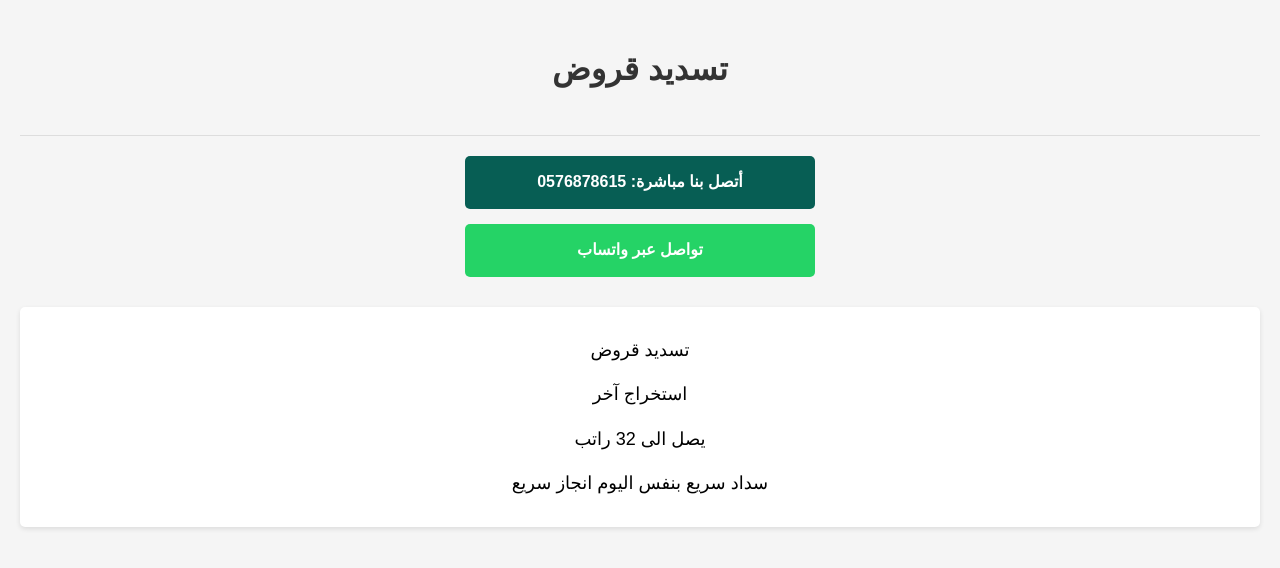
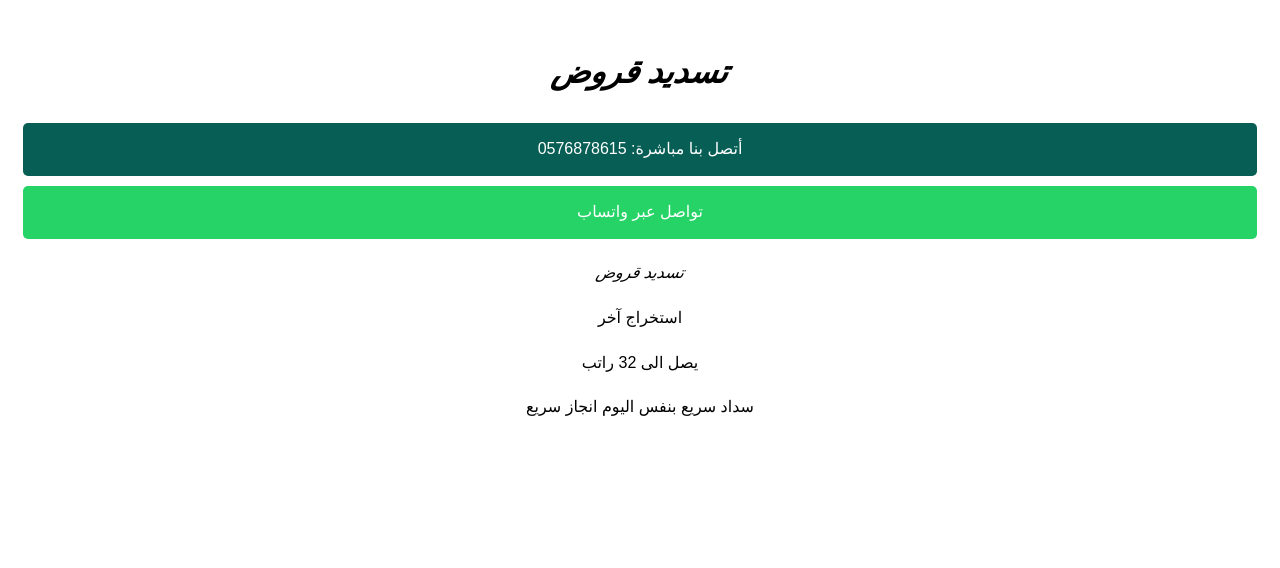
Before and after one commit to Basel777888/Basel777888.github.io, a plain HTML site: page index.html in a window 1280 px wide. Drawn offline with Linux system fonts and the light colour scheme.

Commit message:
إصلاح كامل للصفحة

```diff
--- a/index.html
+++ b/index.html
@@ -2,8 +2,6 @@
 <html>
 <head>
     <meta charset="UTF-8">
-    <meta name="viewport" content="width=device-width, initial-scale=1.0">
-    <title>تسديد قروض</title>
     <style>
         .hidden-text {
             color: transparent;
@@ -14,68 +12,48 @@
             font-family: Arial, sans-serif;
             text-align: right;
             direction: rtl;
-            padding: 20px;
-            background-color: #f5f5f5;
+            padding: 15px;
+            background-color: #fff;
             line-height: 1.8;
-            margin: 0;
         }
-        .header {
-            color: #333;
-            text-align: center;
-            margin-bottom: 20px;
-            padding-bottom: 15px;
-            border-bottom: 1px solid #ddd;
+        .tilted-text {
+            display: inline-block;
+            transform: skewX(-10deg); /* ميلان النص */
+            font-style: italic; /* شكل مائل */
         }
-        .contact-btn {
-            display: block;
+        .contact-box {
             background-color: #075E54;
             color: white;
-            padding: 12px 25px;
+            padding: 12px;
+            margin: 10px 0;
             border-radius: 5px;
-            text-decoration: none;
-            margin: 15px auto;
-            font-weight: bold;
-            text-align: center;
-            width: 80%;
-            max-width: 300px;
-        }
-        .whatsapp-btn {
-            background-color: #25D366;
-        }
-        .content-section {
-            margin-top: 30px;
-            padding: 15px;
-            background-color: white;
-            border-radius: 5px;
-            box-shadow: 0 2px 5px rgba(0,0,0,0.1);
-        }
-        .content-section p {
-            margin: 12px 0;
-            font-size: 18px;
             text-align: center;
         }
     </style>
 </head>
 <body>
-    <div class="header">
-        <h1>تسديد قروض</h1>
+    <h1 style="text-align:center;">
+        <span class="tilted-text">تسديد قروض</span>
+    </h1>
+
+    <div class="contact-box">
+        <a href="tel:0576878615" style="color:white;text-decoration:none;">أتصل بنا مباشرة: 0576878615</a>
     </div>
 
-    <a href="tel:0576878615" class="contact-btn">أتصل بنا مباشرة: 0576878615</a>
-    <a href="https://wa.me/966576878615" class="contact-btn whatsapp-btn">تواصل عبر واتساب</a>
+    <div class="contact-box" style="background-color:#25D366">
+        <a href="https://wa.me/966576878615" style="color:white;text-decoration:none;">تواصل عبر واتساب</a>
+    </div>
 
-    <div class="content-section">
-        <p>تسديد قروض</p>
+    <div style="margin-top:20px;text-align:center;">
+        <p><span class="tilted-text">تسديد قروض</span></p>
         <p>استخراج آخر</p>
         <p>يصل الى 32 راتب</p>
         <p>سداد سريع بنفس اليوم انجاز سريع</p>
     </div>
 
-    <!-- النص المخفي عند التحديد -->
     <p class="hidden-text">
         تسديد قروض يصل الى 32 راتب استخراج تأمين مداد سريع بنفس اليوم انجاز سريع
         شراء آثاث مستعمل شراء معدات مطاعم شراء أثاث شقق وفنادق
-        الكراسي المستعملة المطابخ المستعملة استانر سداد سريع
     </p>
 </body>
 </html>
```
